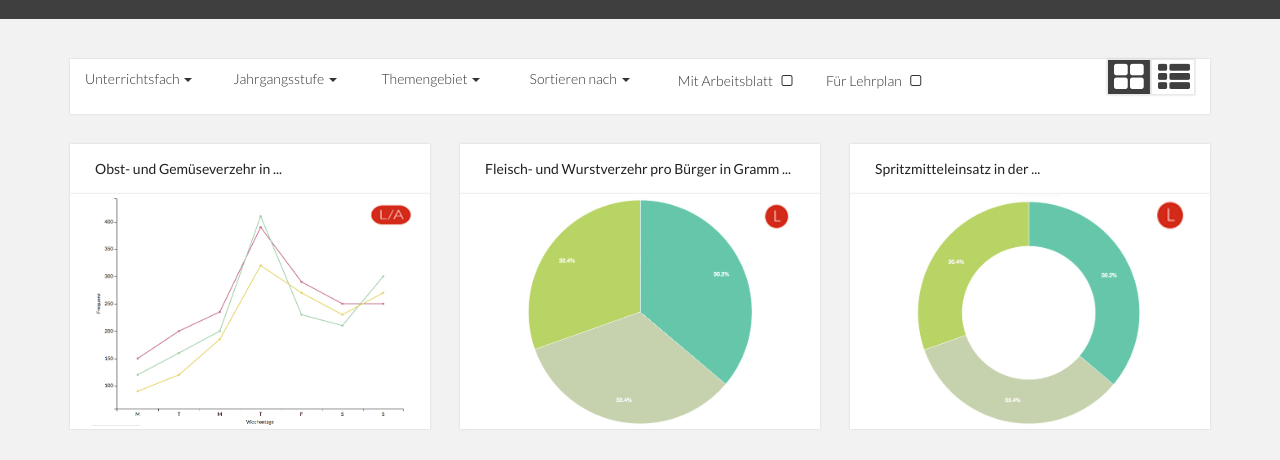
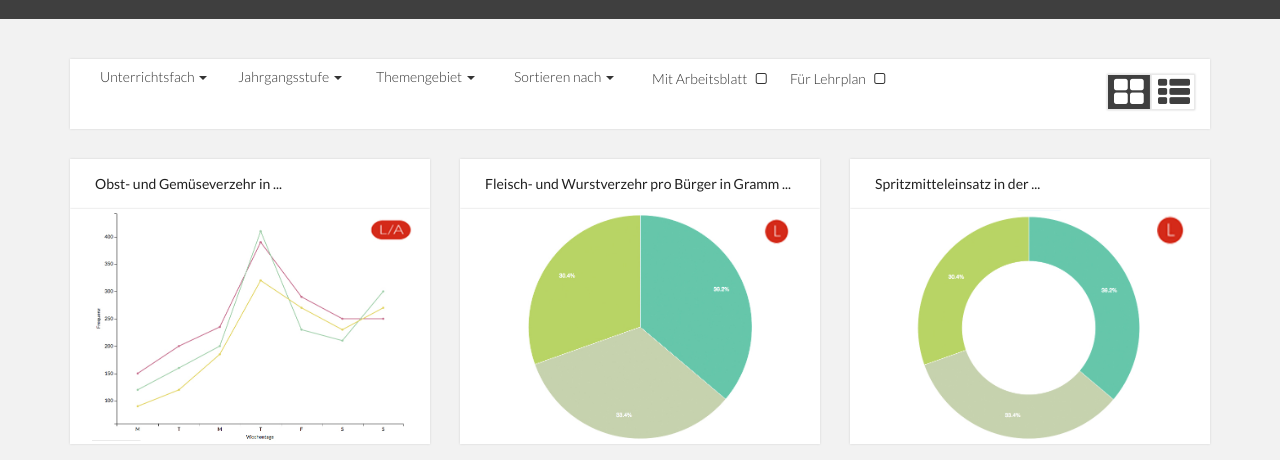
Before and after one commit to Algram/abditory, a website: page themengebiete.html in a window 1280 px wide. Shown: the part 288-748 px from the top of the page. Drawn offline with nearby package versions, Linux system fonts and the light colour scheme; files that its build step writes are made by us from their sources.

Commit message:
Reset the position of the switch buttom in the filterbar

```diff
--- a/scss/_layout.scss
+++ b/scss/_layout.scss
@@ -527,21 +527,26 @@ input[type='checkbox']:checked + span.checkbox-target:after {
     @include make-md-column(12);
   }
 
+  .trefferlist-filter-row {
+    @include make-sm-column(10);
+  }
+
   .trefferliste-filter {
-    //@include make-sm-column(3);
-    @include make-md-column(12);
+    @include make-sm-column(3);
     @include make-md-column(3);
-    margin-top: 40px;
+    width: 25%;
+    padding-right: 0;
+    margin-top: 8px;
     font-weight: 300;
 
     @media (min-width: $screen-md-min) {
-      width: 18%;
-      margin-top: 10px;
+      width: 25%;
+      //margin-top: 10px;
     }
 
     @media (min-width: $screen-lg-min) {
-      width: 13%;
-      margin-top: 10px;
+      width: 15%;
+      //margin-top: 10px;
     }
   }
 
@@ -600,13 +605,10 @@ input[type='checkbox']:checked + span.checkbox-target:after {
     float: right;
     width: 100px;
     margin-right: 15px;
-    //
-    //padding-right: 0;
-    //margin-top: -18px;
-    //
-    //@media (min-width: $screen-md-min) {
-    //  margin-top: -18px;
-    //}
+
+    &.trefferliste-themengebiete {
+      margin-top: 15px;
+    }
 
 
     ul {
--- a/themengebiete.html
+++ b/themengebiete.html
@@ -157,7 +157,8 @@
 
     <div class="grid-content content-trefferliste content-themengebiete">
       <div class="container">
-        <div class="row">
+        <div class="row themengebiete-filterbar">
+          <div class="trefferlist-filter-row">
             <div class="dropdown trefferliste-filter">
               <button class="dropdown-toggle" type="button" id="dropdownMenu6" data-toggle="dropdown" aria-haspopup="true" aria-expanded="true">
                 Unterrichtsfach
@@ -272,7 +273,8 @@
                 </label>
               </span>
             </div>
-            <div class="trefferlist-display-switch">
+          </div>
+          <div class="trefferlist-display-switch trefferliste-themengebiete">
             <ul class="switch-button">
               <li id="switch-button-1">
                 <i class="fa fa-th-large"></i>
```
Also changed, not shown: arbeitsblaetter.html (+1 -1 lines). Lines whose indentation alone changed are shown as unchanged.
